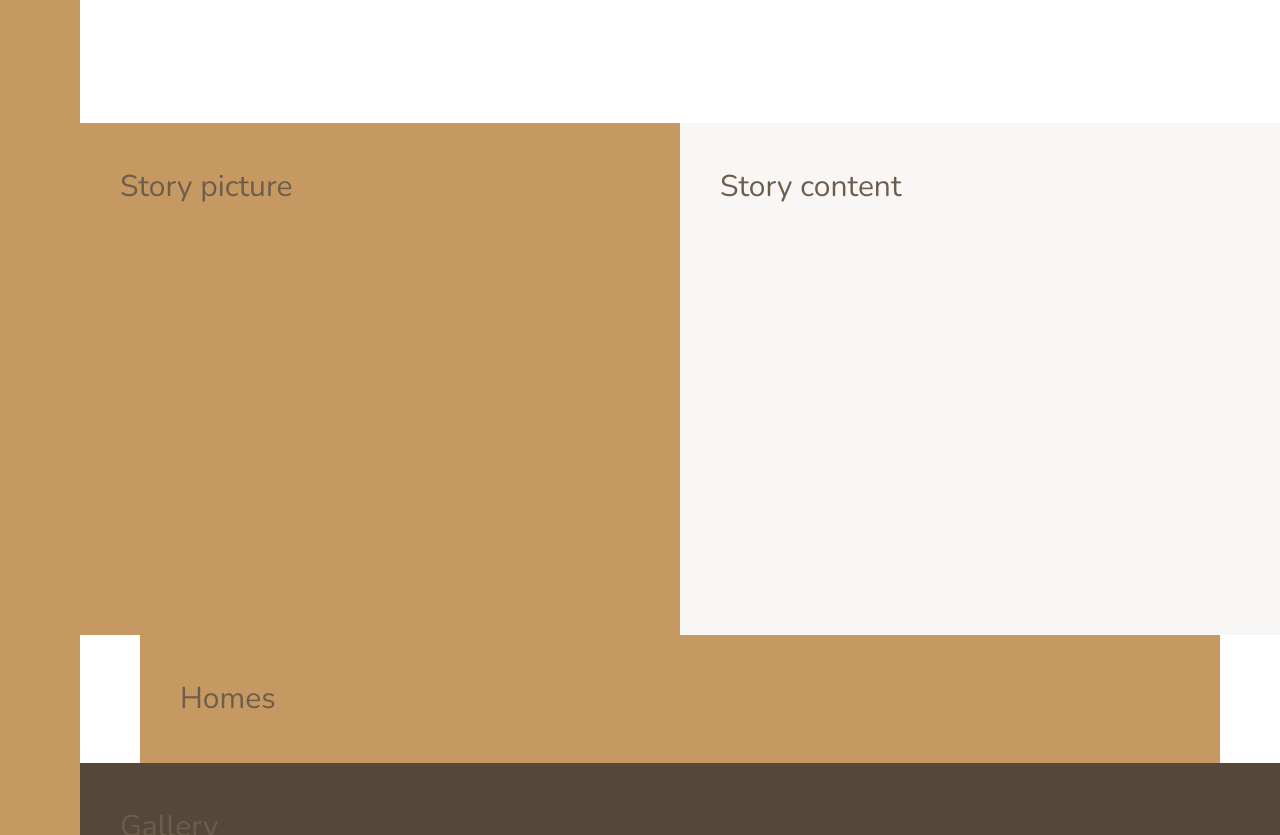
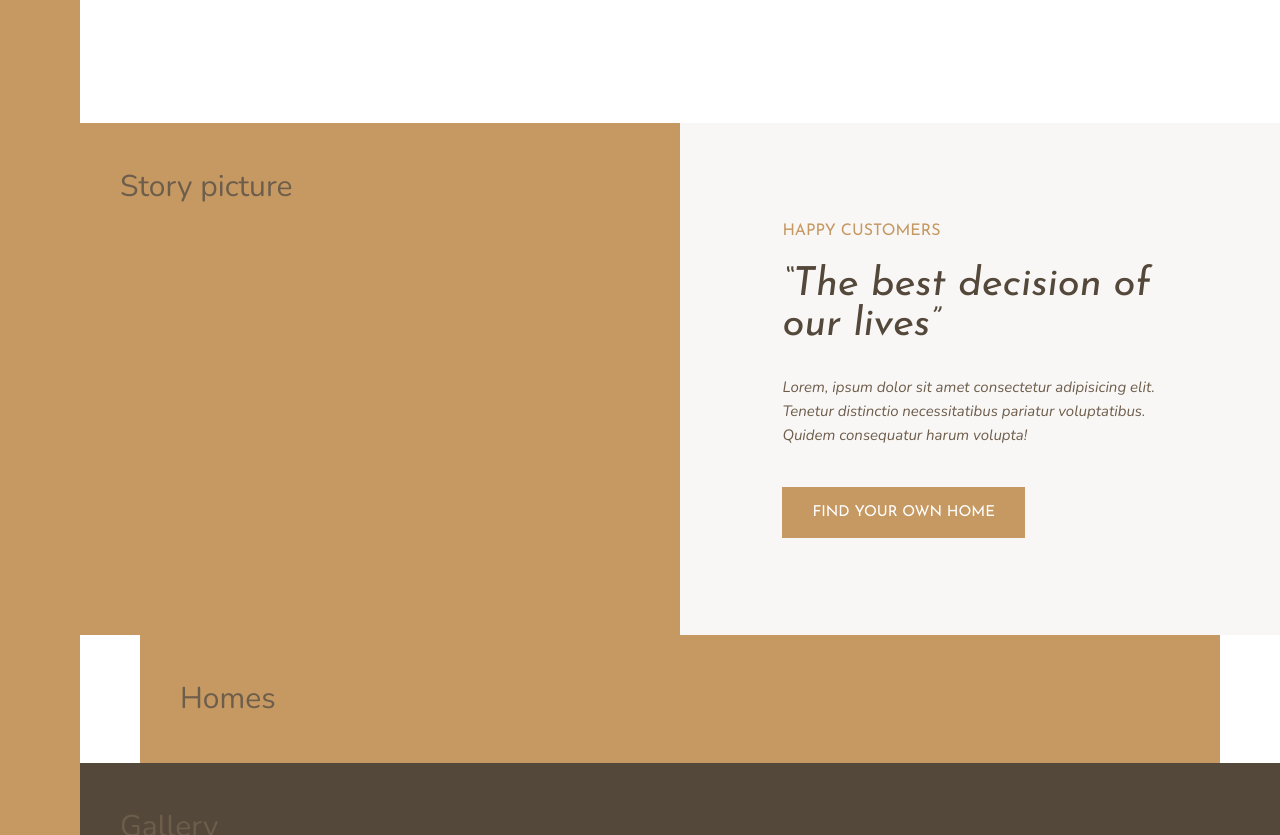
Before and after one commit to jobeiri/nexter, a website: page index.html in a window 1280 px wide. Shown: the part 1320-2155 px from the top of the page. Drawn offline with nearby package versions, Linux system fonts and the light colour scheme.

Commit message:
6. Building the Story Section - Part 1

```diff
--- a/index.html
+++ b/index.html
@@ -88,7 +88,13 @@
             </div>
 
             <div class="story__content">
-                Story content
+                <h3 class="heading-3 mb-sm">Happy Customers</h3>
+                <h4 class="heading-2 heading-2--dark mb-md">&ldquo;The best decision of our lives&rdquo;</h4>
+                <p class="story__text">
+                    Lorem, ipsum dolor sit amet consectetur adipisicing elit.
+                    Tenetur distinctio necessitatibus pariatur voluptatibus. Quidem consequatur harum volupta!
+                </p>
+                <button class="btn">Find your own home</button>
             </div>
 
             <section class="homes">
--- a/sass/_story.scss
+++ b/sass/_story.scss
@@ -7,5 +7,22 @@
   &__content {
     background-color: $color-grey-light-1;
     grid-column: col-start 5 / full-end;
+
+    padding: 6rem 8vw;
+
+    // display: flex;
+    // flex-direction: column;
+    // justify-content: center;
+    // align-items: flex-start;
+
+    display: grid;
+    align-content: center;
+    justify-items: start;
+  }
+
+  &__text {
+    font-size: 1.5rem;
+    font-style: italic;
+    margin-bottom: 4rem;
   }
 }
--- a/sass/_typography.scss
+++ b/sass/_typography.scss
@@ -9,10 +9,24 @@
 
 .heading-2 {
   @extend %heading;
+  font-size: 4rem;
+  font-style: italic;
+  line-height: 1;
+
+  &--light {
+    color: $color-grey-light-1;
+  }
+
+  &--dark {
+    color: $color-grey-dark-1;
+  }
 }
 
 .heading-3 {
   @extend %heading;
+  font-size: 1.6rem;
+  color: $color-primary;
+  text-transform: uppercase;
 }
 
 .heading-4 {
@@ -23,7 +37,24 @@
     color: $color-grey-light-1;
   }
 
-  &--light {
+  &--dark {
     color: $color-grey-dark-1;
   }
 }
+
+.btn {
+  background-color: $color-primary;
+  color: #fff;
+  border: none;
+  border-radius: 0;
+  font-family: $font-display;
+  font-size: 1.5rem;
+  text-transform: uppercase;
+  padding: 1.8rem 3rem;
+  cursor: pointer;
+  transition: all 0.2s;
+
+  &:hover {
+    background-color: $color-primary-dark;
+  }
+}
--- /dev/null
+++ b/sass/_utilities.scss
@@ -0,0 +1,15 @@
+.mb-sm {
+  margin-bottom: 2rem;
+}
+
+.mb-md {
+  margin-bottom: 3rem;
+}
+
+.mb-lg {
+  margin-bottom: 4rem;
+}
+
+.mb-xl {
+  margin-bottom: 8rem;
+}
--- a/sass/main.scss
+++ b/sass/main.scss
@@ -1,5 +1,6 @@
 @import "base";
 @import "typography";
+@import "utilities";
 
 @import "sidebar";
 @import "header";
```
Also changed, not shown: css/style.css, 1 other file.
